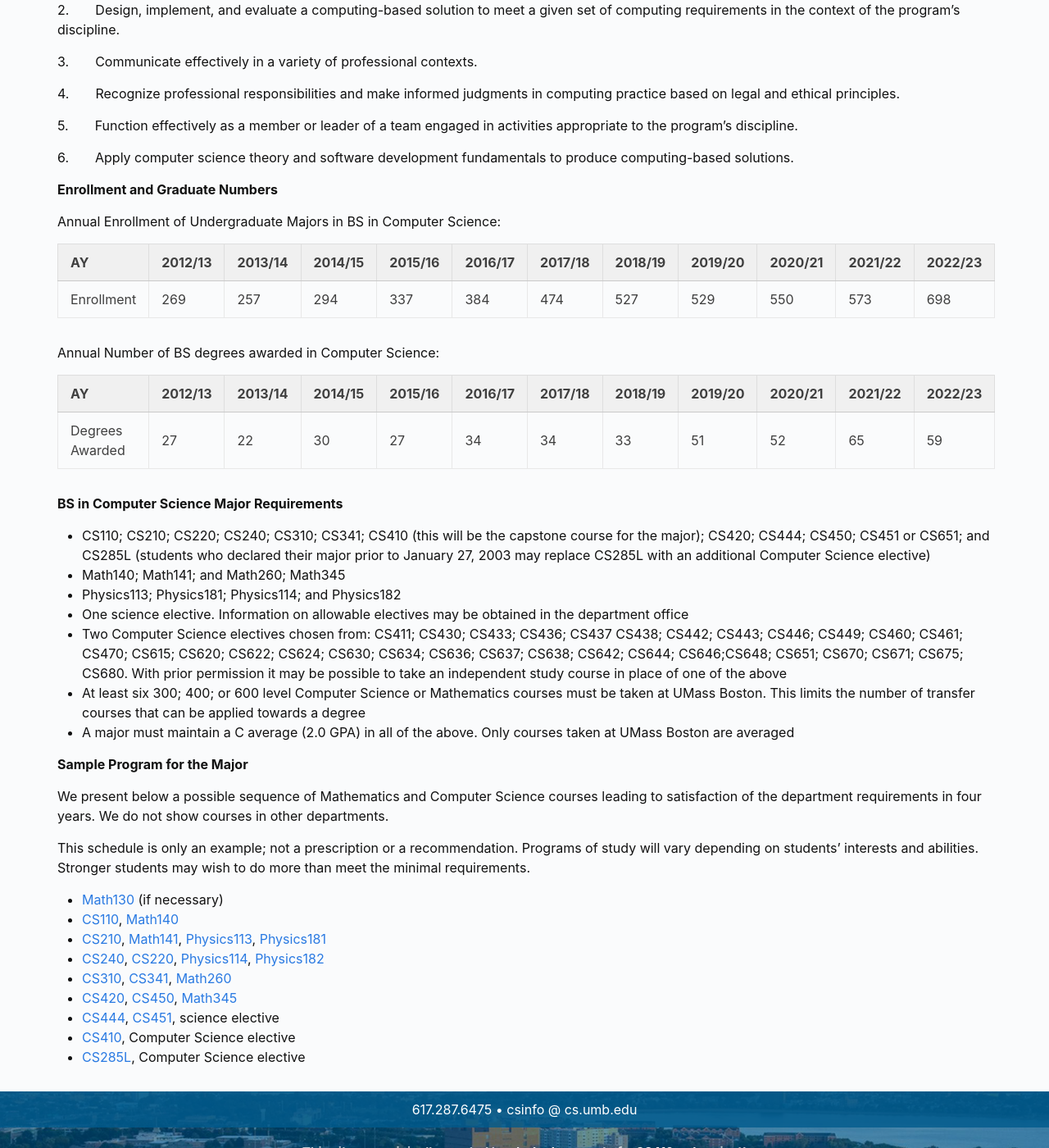
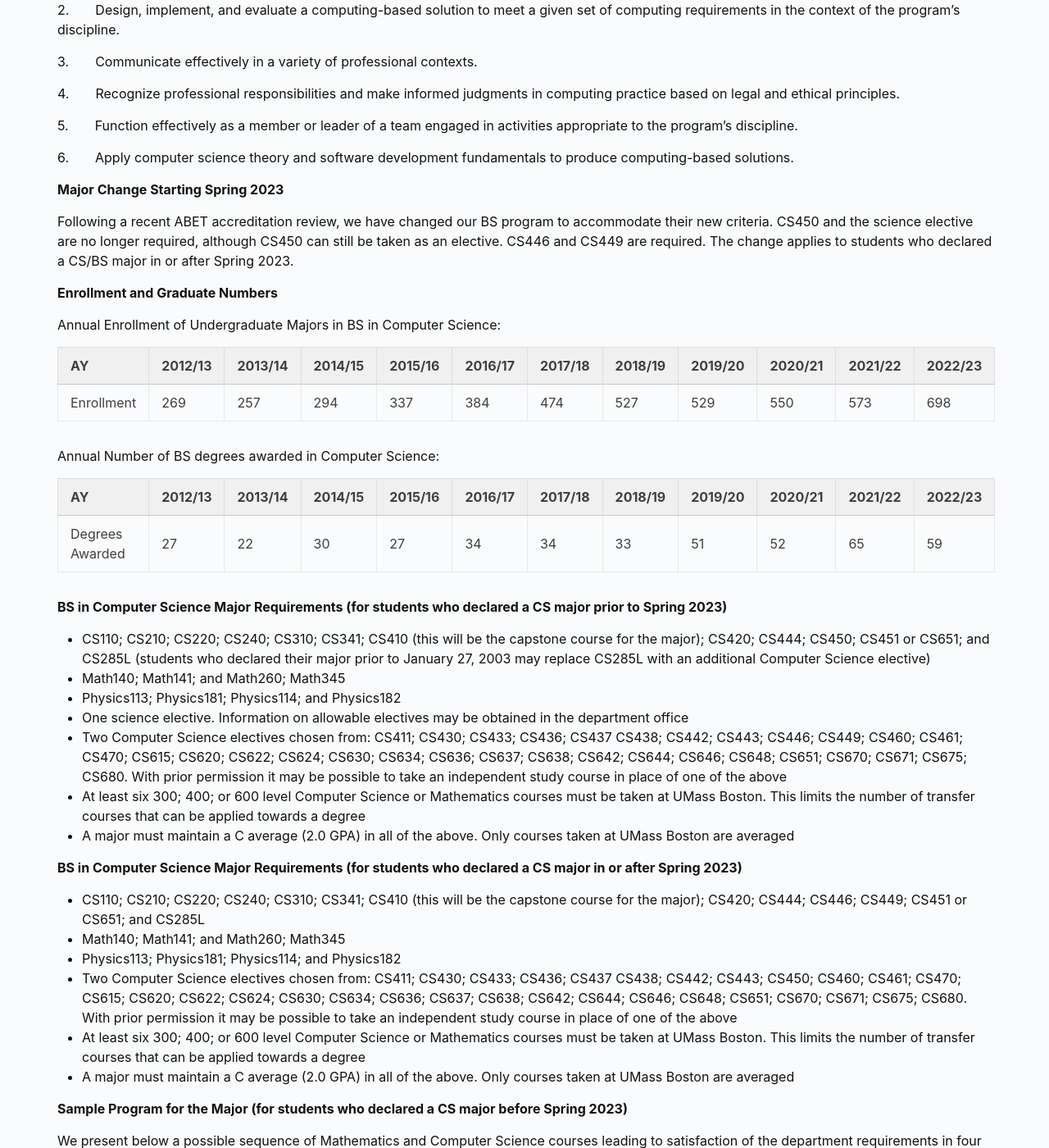
Before and after one commit to umbcs/umbcs.github.io, a Jekyll site: the page built from WEB/academics/programs/c_bs.markdown, in a window 1280 px wide and 1400 px high, scrolled down 885 px. Shown: the whole window at 82% size. Built offline with Jekyll 4.4.1, drawn with Linux system fonts in a browser that asks for light colours; some of the changed text lies outside the part shown.

Commit message:
Update c_bs.markdown
Added new program info.

```diff
--- a/WEB/academics/programs/c_bs.markdown
+++ b/WEB/academics/programs/c_bs.markdown
@@ -11,7 +11,6 @@ We offer a curriculum stressing software development. It provides training appro
 Degree-seeking students must also satisfy the other requirements of the college such as the University Residency Requirement, [Writing Proficiency requirement](https://www.umb.edu/academics/vpass/undergraduate_studies/writing_proficiency), [Quantitative reasoning requirements](https://www.umb.edu/academics/vpass/undergraduate_studies/general_education_requirements/quantitative_reasoning), [General Distribution requirement](https://www.umb.edu/academics/vpass/undergraduate_studies/general_education_requirements/distribution_requirement), [Diversity requirement](https://www.umb.edu/academics/vpass/undergraduate_studies/general_education_requirements/diversity_requirement), Verbal Reasoning and Expression requirement, and the First-Year and Intermediate Seminars requirement. These are not listed here.
 
 **Objectives**
-
 
 Within three to five years of graduation, graduates of the BS in Computer Science Program at UMass Boston will achieve the following:
 
@@ -37,6 +36,10 @@ Graduates of the program will have the ability to:
 
 6.    Apply computer science theory and software development fundamentals to produce computing-based solutions.
 
+**Major Change Starting Spring 2023**
+
+Following a recent ABET accreditation review, we have changed our BS program to accommodate their new criteria. CS450 and the science elective are no longer required, although CS450 can still be taken as an elective. CS446 and CS449 are required. The change applies to students who declared a CS/BS major in or after Spring 2023.
+
 **Enrollment and Graduate Numbers**
 
 Annual Enrollment of Undergraduate Majors in BS in Computer Science:
@@ -51,16 +54,24 @@ Annual Number of BS degrees awarded in Computer Science:
 | ------------------------------- | ------- | ------ | ------   | -----    | ---------- | ---------- | --------- | ----    | ----    | ----    | ---    |
 | Degrees Awarded                 | 27      | 22     | 30       | 27       | 34         | 34         |      33   | 51      |  52     | 65      | 59     |
 
-**BS in Computer Science Major Requirements**
+**BS in Computer Science Major Requirements (for students who declared a CS major prior to Spring 2023)**
 - CS110; CS210; CS220; CS240; CS310; CS341; CS410 (this will be the capstone course for the major); CS420; CS444; CS450; CS451 or CS651; and CS285L (students who declared their major prior to January 27, 2003 may replace CS285L with an additional Computer Science elective)
 - Math140; Math141; and Math260; Math345
 - Physics113; Physics181; Physics114; and Physics182
 - One science elective. Information on allowable electives may be obtained in the department office
-- Two Computer Science electives chosen from: CS411; CS430; CS433; CS436; CS437 CS438; CS442; CS443; CS446; CS449; CS460; CS461; CS470; CS615; CS620; CS622; CS624; CS630; CS634; CS636; CS637; CS638; CS642; CS644; CS646;CS648; CS651; CS670; CS671; CS675; CS680. With prior permission it may be possible to take an independent study course in place of one of the above
+- Two Computer Science electives chosen from: CS411; CS430; CS433; CS436; CS437 CS438; CS442; CS443; CS446; CS449; CS460; CS461; CS470; CS615; CS620; CS622; CS624; CS630; CS634; CS636; CS637; CS638; CS642; CS644; CS646; CS648; CS651; CS670; CS671; CS675; CS680. With prior permission it may be possible to take an independent study course in place of one of the above
 - At least six 300; 400; or 600 level Computer Science or Mathematics courses must be taken at UMass Boston. This limits the number of transfer courses that can be applied towards a degree
 - A major must maintain a C average (2.0 GPA) in all of the above. Only courses taken at UMass Boston are averaged
 
-**Sample Program for the Major**
+**BS in Computer Science Major Requirements (for students who declared a CS major in or after Spring 2023)**
+- CS110; CS210; CS220; CS240; CS310; CS341; CS410 (this will be the capstone course for the major); CS420; CS444; CS446; CS449; CS451 or CS651; and CS285L
+- Math140; Math141; and Math260; Math345
+- Physics113; Physics181; Physics114; and Physics182
+- Two Computer Science electives chosen from: CS411; CS430; CS433; CS436; CS437 CS438; CS442; CS443; CS450; CS460; CS461; CS470; CS615; CS620; CS622; CS624; CS630; CS634; CS636; CS637; CS638; CS642; CS644; CS646; CS648; CS651; CS670; CS671; CS675; CS680. With prior permission it may be possible to take an independent study course in place of one of the above
+- At least six 300; 400; or 600 level Computer Science or Mathematics courses must be taken at UMass Boston. This limits the number of transfer courses that can be applied towards a degree
+- A major must maintain a C average (2.0 GPA) in all of the above. Only courses taken at UMass Boston are averaged
+
+**Sample Program for the Major (for students who declared a CS major before Spring 2023)**
 
 We present below a possible sequence of Mathematics and Computer Science courses leading to satisfaction of the department requirements in four years. We do not show courses in other departments.
 
@@ -75,3 +86,20 @@ This schedule is only an example; not a prescription or a recommendation. Progra
 - [CS444]({{site.baseurl}}/academics/courses/CS444), [CS451]({{site.baseurl}}/academics/courses/CS451), science elective
 - [CS410]({{site.baseurl}}/academics/courses/CS410), Computer Science elective
 - [CS285L]({{site.baseurl}}/academics/courses/CS285L), Computer Science elective
+
+
+**Sample Program for the Major (for students who declared a CS major in or after Spring 2023)**
+
+This schedule satisfies the new CS major requirements.
+
+This schedule is only an example; not a prescription or a recommendation. Programs of study will vary depending on students’ interests and abilities. Stronger students may wish to do more than meet the minimal requirements.
+
+- [Math130](https://www.umb.edu/course_catalog/course_info/ugrd_MATH_all_130) (if necessary)
+- [CS110]({{site.baseurl}}/academics/courses/CS110), [Math140](https://www.umb.edu/academics/course_catalog/course_info/ugrd_MATH_all_140)
+- [CS210]({{site.baseurl}}/academics/courses/CS210), [Math141](https://www.umb.edu/academics/course_catalog/course_info/ugrd_MATH_all_141), [Physics113](https://www.umb.edu/academics/course_catalog/course_info/ugrd_PHYSIC_all_113), [Physics181](https://www.umb.edu/academics/course_catalog/course_info/ugrd_PHYSIC_all_181)
+- [CS240]({{site.baseurl}}/academics/courses/CS240), [CS220]({{site.baseurl}}/academics/courses/CS220), [Physics114](https://www.umb.edu/academics/course_catalog/course_info/ugrd_PHYSIC_all_114), [Physics182](https://www.umb.edu/academics/course_catalog/course_info/ugrd_PHYSIC_all_182)
+- [CS310]({{site.baseurl}}/academics/courses/CS310), [CS341]({{site.baseurl}}/academics/courses/CS341), [Math260](https://www.umb.edu/academics/course_catalog/course_info/ugrd_MATH_all_260)
+- [CS420]({{site.baseurl}}/academics/courses/CS420), [CS446]({{site.baseurl}}/academics/courses/CS446), [Math345](https://www.umb.edu/academics/course_catalog/course_info/ugrd_MATH_all_345)
+- [CS444]({{site.baseurl}}/academics/courses/CS444), [CS451]({{site.baseurl}}/academics/courses/CS451), [CS449]({{site.baseurl}}/academics/courses/CS449)
+- [CS410]({{site.baseurl}}/academics/courses/CS410), Computer Science elective
+- [CS285L]({{site.baseurl}}/academics/courses/CS285L), Computer Science elective
```
